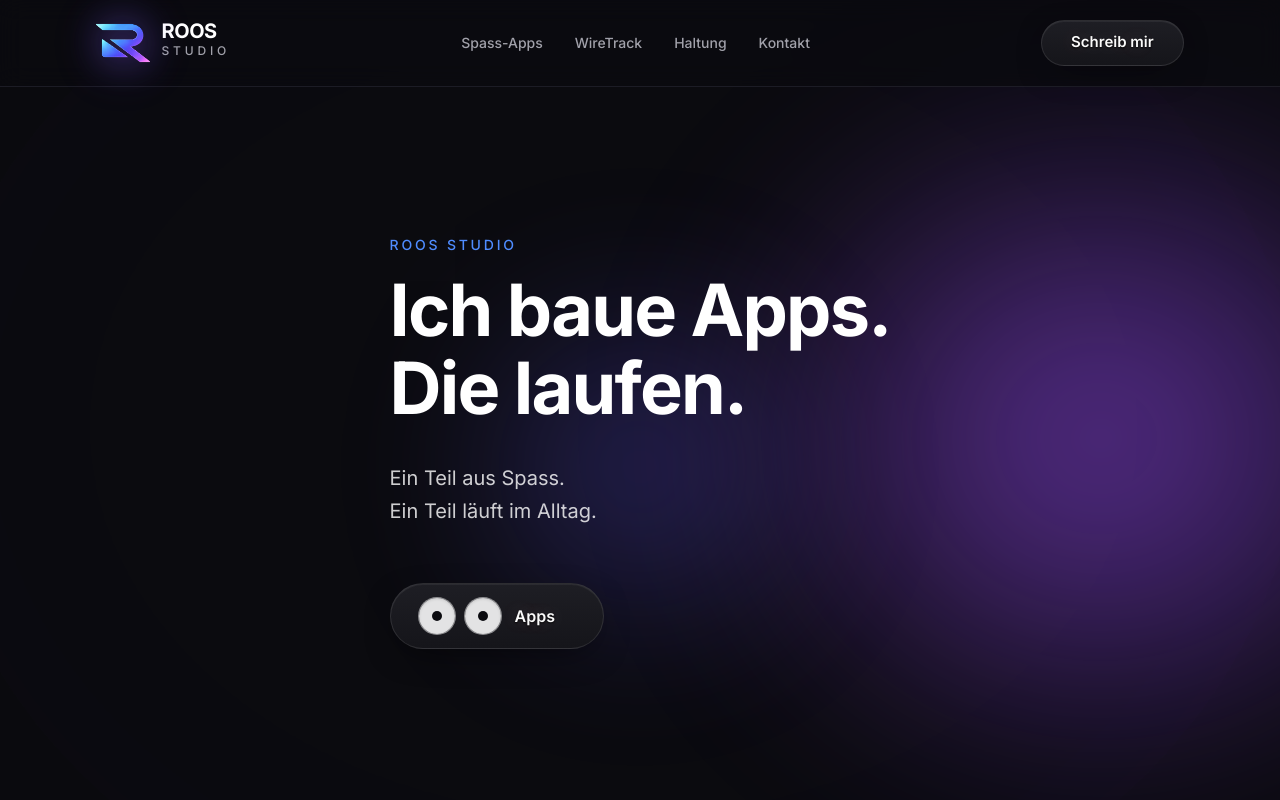
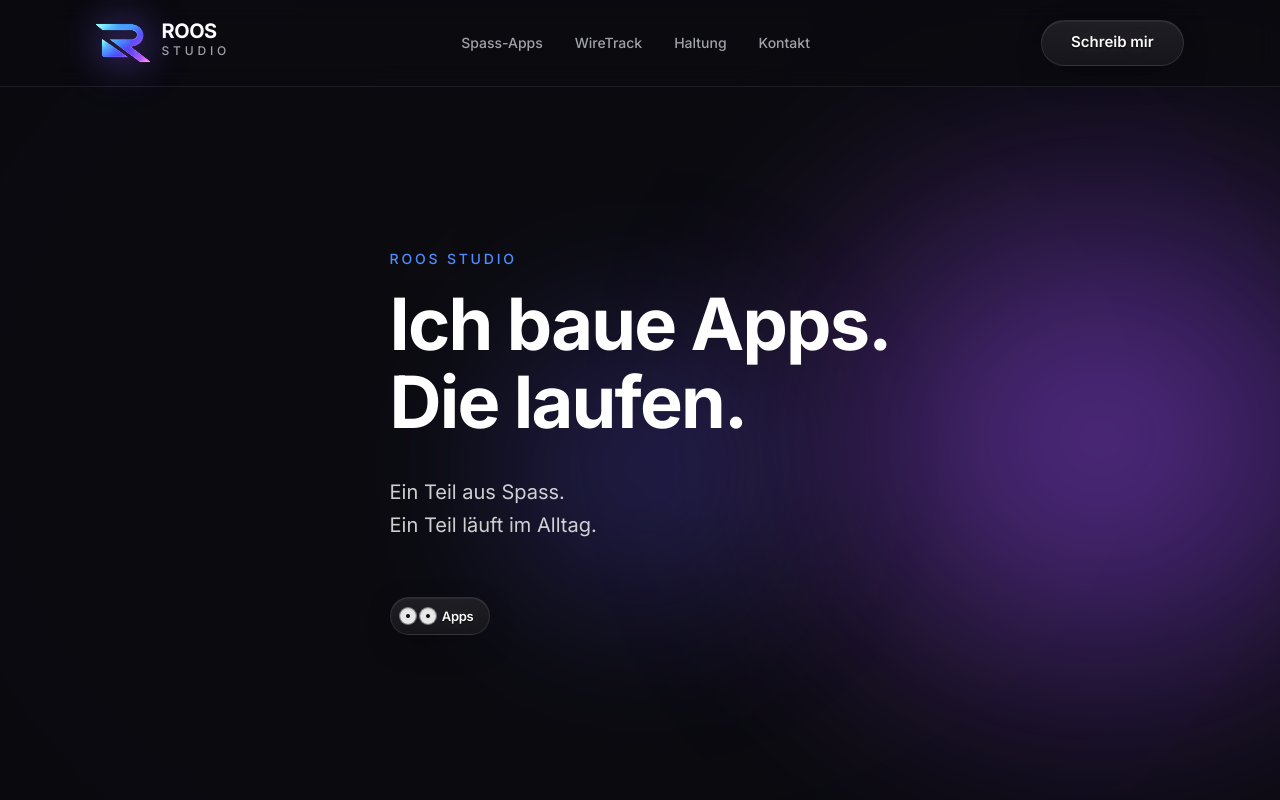
Before and after one commit to RoosStudio/roosstudio-site, a React (Vite) app: page / in a window 1280 px wide. Shown: the top 800 px of the page. Built offline with nearby package versions, Linux system fonts and the light colour scheme.

Commit message:
Kontakt: Lass uns bauen + Kran immer; Hero: kleine Augen, Blinzeln; Reden wir!
Made-with: Cursor

```diff
--- a/src/components/ContactSection.tsx
+++ b/src/components/ContactSection.tsx
@@ -42,7 +42,7 @@ function BuildCraneIcon() {
         opacity={0.88}
       />
       <g
-        className="motion-reduce:group-focus-visible:animate-none motion-reduce:group-hover:animate-none motion-safe:group-focus-visible:animate-[rs-crane-build_1.75s_ease-in-out_infinite] motion-safe:group-hover:animate-[rs-crane-build_1.75s_ease-in-out_infinite]"
+        className="motion-reduce:animate-none motion-safe:animate-[rs-crane-build_1.75s_ease-in-out_infinite]"
         style={{ transformBox: 'fill-box' }}
       >
         <path
@@ -245,20 +245,10 @@ export function ContactSection() {
           <div className="mt-10 flex justify-center sm:mt-11">
             <RippleCta
               href="mailto:hi@roosstudio.ch"
-              ariaLabel="E-Mail an Roos Studio öffnen"
-              hoverContent={
-                <>
-                  <span
-                    className="inline-flex shrink-0 items-center text-rs-primary"
-                    aria-hidden
-                  >
-                    <BuildCraneIcon />
-                  </span>
-                  <span className="rs-cta-text-hover">Lass uns bauen</span>
-                </>
-              }
+              ariaLabel="E-Mail an Roos Studio öffnen: Lass uns bauen"
+              leading={<BuildCraneIcon />}
             >
-              Schreib mir
+              <span className="uppercase tracking-[0.12em]">Lass uns bauen</span>
             </RippleCta>
           </div>
           <a
--- a/src/components/Hero.tsx
+++ b/src/components/Hero.tsx
@@ -1,7 +1,7 @@
 import { motion } from 'framer-motion'
 
 const eyeShell =
-  'relative flex h-8 w-8 origin-center items-center justify-center overflow-hidden rounded-full bg-white/88 shadow-[inset_0_1px_3px_rgba(0,0,0,0.12)] ring-1 ring-white/50 transition-[box-shadow] duration-200 group-hover:ring-rs-primary/45 group-focus-visible:ring-rs-primary/45 sm:h-9 sm:w-9 motion-reduce:group-focus-visible:animate-none motion-reduce:group-hover:animate-none motion-safe:group-focus-visible:animate-[rs-eye-blink_2.8s_ease-in-out_infinite] motion-safe:group-hover:animate-[rs-eye-blink_2.8s_ease-in-out_infinite]'
+  'rs-hero-cta-eye rs-hero-cta-eye--blink relative flex h-[0.9375rem] w-[0.9375rem] shrink-0 items-center justify-center overflow-hidden rounded-full bg-white/90 shadow-[inset_0_1px_2px_rgba(0,0,0,0.1)] ring-1 ring-white/45 transition-[box-shadow] duration-200 group-hover:ring-rs-primary/50 group-focus-visible:ring-rs-primary/50 sm:h-4 sm:w-4'
 
 export function Hero() {
   return (
@@ -77,20 +77,17 @@ export function Hero() {
         >
           <a
             href="#spass-apps"
-            className="rs-cta group !min-h-[3.25rem] !gap-3 !py-3.5 !pl-6 !pr-10 focus-visible:outline-none sm:!gap-3.5 sm:!pl-7 sm:!pr-12"
+            className="rs-cta rs-cta--compact group focus-visible:outline-none"
           >
-            <div
-              className="flex shrink-0 gap-2 sm:gap-2.5"
-              aria-hidden
-            >
+            <div className="flex shrink-0 items-center gap-[0.2rem] sm:gap-1" aria-hidden>
               <div className={eyeShell}>
-                <span className="block h-2 w-2 rounded-full bg-rs-bg sm:h-2.5 sm:w-2.5" />
+                <span className="block h-[3px] w-[3px] rounded-full bg-rs-bg sm:h-1 sm:w-1" />
               </div>
               <div className={eyeShell}>
-                <span className="block h-2 w-2 rounded-full bg-rs-bg sm:h-2.5 sm:w-2.5" />
+                <span className="block h-[3px] w-[3px] rounded-full bg-rs-bg sm:h-1 sm:w-1" />
               </div>
             </div>
-            <span className="rs-cta-text-rest">Apps</span>
+            <span className="rs-cta-text-rest font-semibold tracking-tight">Apps</span>
           </a>
         </motion.div>
       </div>
--- a/src/components/WireTrackSection.tsx
+++ b/src/components/WireTrackSection.tsx
@@ -122,13 +122,13 @@ export function WireTrackSection() {
             >
               <span className="relative z-10 inline-grid min-w-0 grid-cols-1 grid-rows-1 place-items-center">
                 <span className="col-start-1 row-start-1 flex min-w-0 items-center justify-center transition-opacity duration-200 ease-out group-focus-visible:pointer-events-none group-focus-visible:opacity-0 group-hover:pointer-events-none group-hover:opacity-0">
-                  <span className="rs-cta-text-rest">reden wir!</span>
+                  <span className="rs-cta-text-rest">Reden wir!</span>
                 </span>
                 <span className="col-start-1 row-start-1 flex min-w-0 items-center justify-center gap-2 opacity-0 transition-opacity duration-200 ease-out group-focus-visible:opacity-100 group-hover:opacity-100">
                   <span className="inline-flex shrink-0 items-center text-rs-primary">
                     <TalkingMouthIcon active={mouthHover} reduceMotion={reduceMotion} />
                   </span>
-                  <span className="rs-cta-text-hover">reden wir!</span>
+                  <span className="rs-cta-text-hover">Reden wir!</span>
                 </span>
               </span>
             </motion.a>
--- a/src/index.css
+++ b/src/index.css
@@ -106,23 +106,23 @@
   }
 }
 
-/* Hero-CTA Augen: Blinzeln nur bei Hover/Fokus auf den Button */
+/* Hero-CTA Augen: sichtbares Doppelblinzeln, Endlosschleife */
 @keyframes rs-eye-blink {
   0%,
-  84%,
+  68%,
   100% {
     transform: scaleY(1);
   }
-  86% {
-    transform: scaleY(0.09);
+  70% {
+    transform: scaleY(0.06);
   }
-  88% {
+  72% {
     transform: scaleY(1);
   }
-  90% {
-    transform: scaleY(0.09);
+  74% {
+    transform: scaleY(0.06);
   }
-  92% {
+  76% {
     transform: scaleY(1);
   }
 }
@@ -184,6 +184,37 @@
 
   .rs-cta:active {
     transform: scale(0.97);
+  }
+
+  /* Kompakter Pill-CTA (z. B. Hero „Apps“) */
+  .rs-cta--compact {
+    min-height: 2.25rem;
+    padding: 0.35rem 0.85rem 0.35rem 0.55rem;
+    font-size: 0.8125rem;
+    gap: 0.35rem;
+  }
+
+  @media (min-width: 640px) {
+    .rs-cta--compact {
+      min-height: 2.35rem;
+      padding: 0.4rem 1rem 0.4rem 0.6rem;
+      font-size: 0.8125rem;
+    }
+  }
+
+  .rs-hero-cta-eye {
+    transform-origin: center center;
+    will-change: transform;
+  }
+
+  .rs-hero-cta-eye--blink {
+    animation: rs-eye-blink 2.35s ease-in-out infinite;
+  }
+
+  @media (prefers-reduced-motion: reduce) {
+    .rs-hero-cta-eye--blink {
+      animation: none;
+    }
   }
 
   .rs-cta--sm {
```
